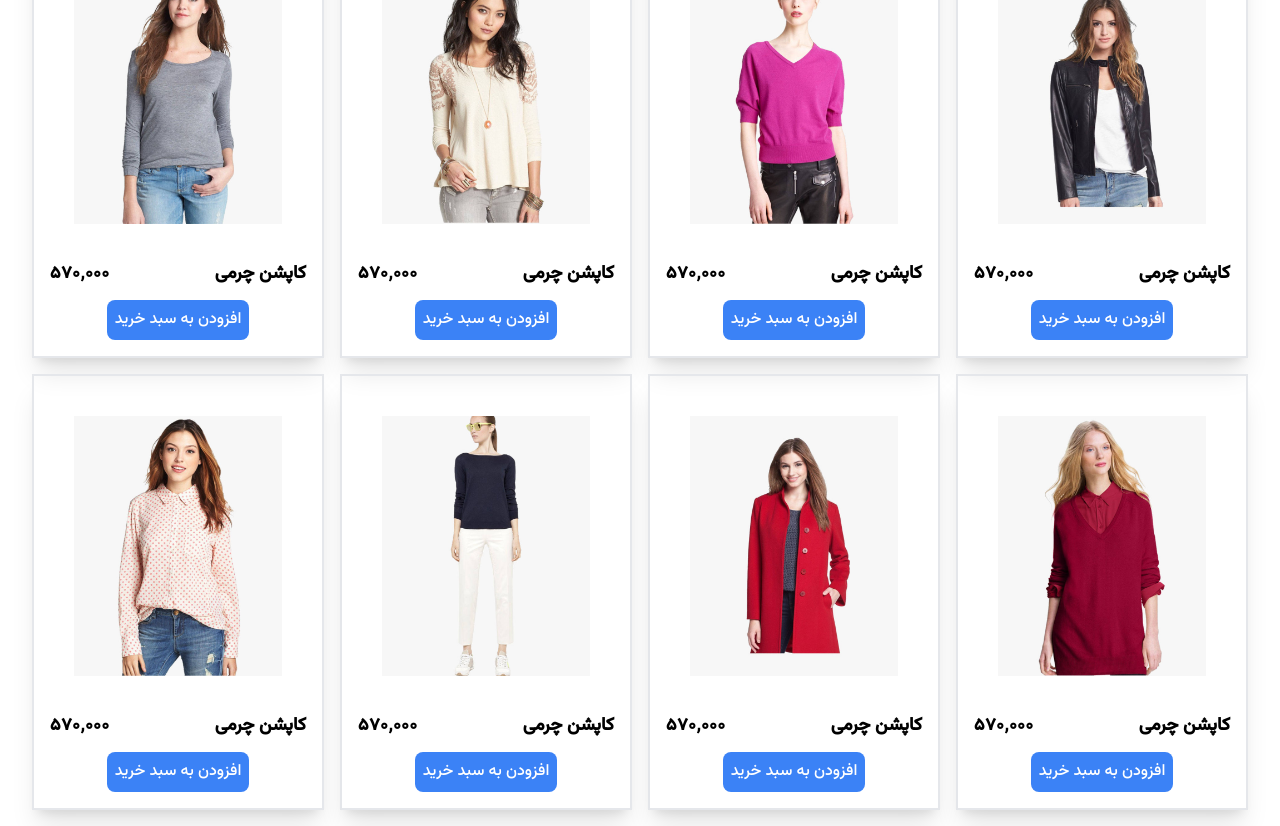
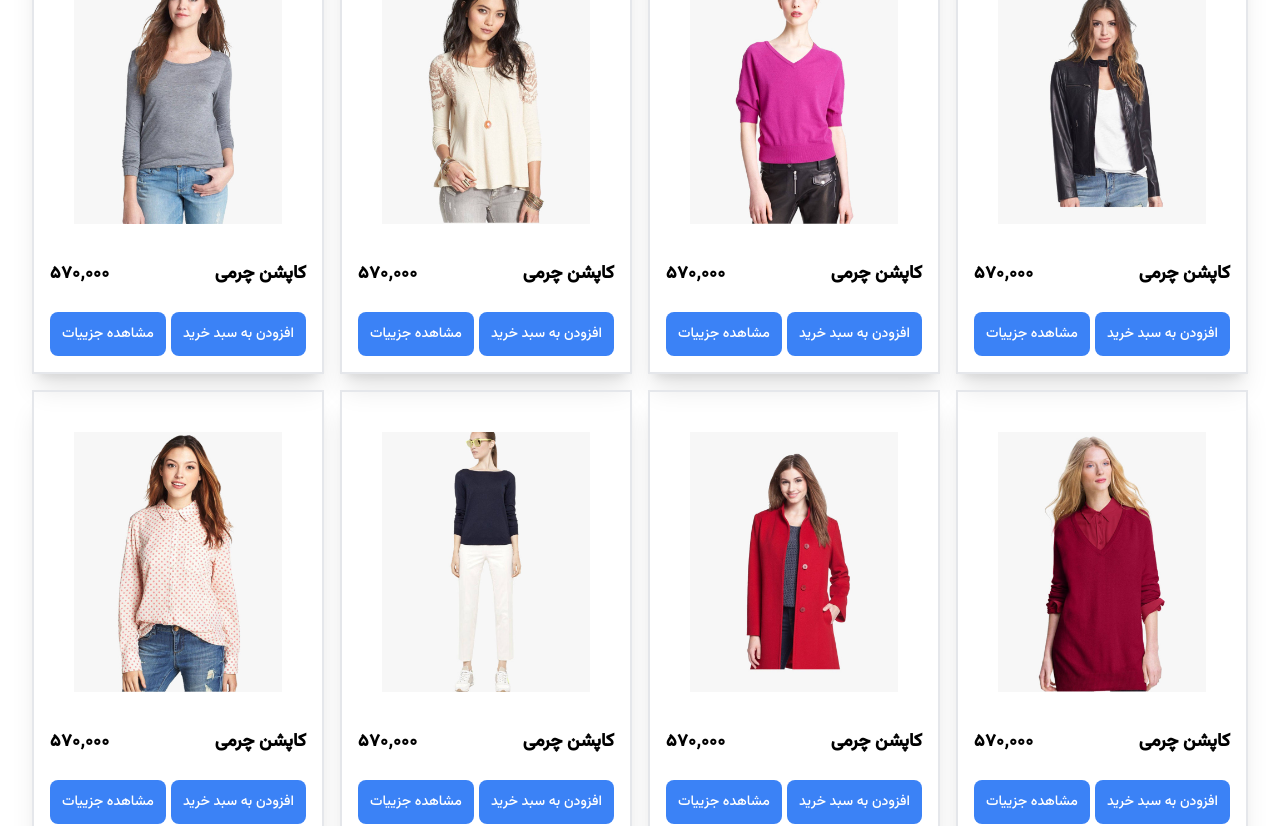
Before and after one commit to Hossein1371za/womenshop-react-tailwind, a React (Create React App) app: page / in a window 1280 px wide. Shown: the part 1343-2169 px from the top of the page. Built offline with nearby package versions, Linux system fonts and the light colour scheme.

Commit message:
details product

```diff
--- a/src/Context.js
+++ b/src/Context.js
@@ -1,5 +1,6 @@
 import React,{createContext,useState} from "react";
 import { productData } from "./componenets/home/product/ProductsData";
+import { useParams } from "react-router-dom";
 
 
 
@@ -7,13 +8,16 @@ import { productData } from "./componenets/home/product/ProductsData";
 export const DataContext = createContext()
 
 export const DataProvider = (props)=>{
+    const {id} = useParams()
     const [products,setProducts] = useState(productData)
+    const product = products.find((item) => item.id !== id);
+    console.log(product)
 
 
 const value={
     products: [products, setProducts],
+    product,
 }
-console.log(products)
 
     return(
         <DataContext.Provider value={value}>
--- a/src/Core.js
+++ b/src/Core.js
@@ -4,6 +4,7 @@ import Home from "./componenets/home/Home";
 import { BrowserRouter, Routes, Route } from "react-router-dom";
 import Footer from "./componenets/footer/Footer";
 import Dress from "./componenets/dress/Dress";
+import Details from "./componenets/home/product/Details";
 
 const Core = () => {
   return (
@@ -12,6 +13,7 @@ const Core = () => {
       <Routes>
         <Route path="/" element={<Home />} />
         <Route path="/dress" element={<Dress />} />
+        <Route path="/products/:id" element={<Details />} />
       </Routes>
       <Footer/>
     </BrowserRouter>
--- a/src/componenets/ProductId.js
+++ /dev/null
@@ -1,9 +0,0 @@
-import React from 'react'
-
-const ProductId = () => {
-  return (
-    <div>ProductId</div>
-  )
-}
-
-export default ProductId
--- a/src/componenets/header/Header.js
+++ b/src/componenets/header/Header.js
@@ -22,7 +22,7 @@ const Header = () => {
           <Link to="/" className="flex items-center justify-center gap-x-4">
             <img
               className="w-[54px] h-[54px] text-primary"
-              src="assets/image/logo.svg"
+              src="/assets/image/logo.svg"
               alt="Logo"
             />
             <h1 className="text-xl font-semibold">مزون زنانه</h1>
--- /dev/null
+++ b/src/componenets/home/product/Details.js
@@ -0,0 +1,18 @@
+// Detail.js
+
+import React, { useContext } from "react";
+import { DataContext } from "../../../Context";
+import formatCurrency from "../../../Util";
+
+const Detail = () => {
+  const value = useContext(DataContext);
+  const product = value.product;
+
+  return (
+    <div >
+
+    </div>
+  );
+};
+
+export default Detail;
--- a/src/componenets/home/product/Products.js
+++ b/src/componenets/home/product/Products.js
@@ -1,24 +1,45 @@
 import React, { useContext } from "react";
 import { DataContext } from "../../../Context";
 import formatCurrency from "../../../Util";
+import { Link } from "react-router-dom";
 
 const Products = () => {
-  const value = useContext(DataContext)
-  const [products, setProducts] = value.products
+  const value = useContext(DataContext);
+  const [products, setProducts] = value.products;
 
   return (
     <div className="container mx-auto mt-[80px]">
-        <h2 className="h1 text-center mb-6">محصولات</h2>
+      <h2 className="h1 text-center mb-6">محصولات</h2>
       <div className="grid grid-cols-1 md:grid-cols-2 xl:grid-cols-4 gap-4">
-        {products.map((item, index) => {
+        {products.map((item) => {
           return (
-            <div className="flex flex-col items-center gap-y-3 p-4 shadow-xl border-2 overflow-hidden" key={index}>
-              <img className="cursor-pointer p-6 hover:scale-125 transition-all duration-300" src={item.img} alt="/" />
+            <div
+              className="flex flex-col items-center gap-y-3 p-4 shadow-xl border-2 overflow-hidden"
+              key={item.id}
+            >
+              <img
+                className="cursor-pointer p-6 hover:scale-110 transition-all duration-300"
+                src={item.img}
+                alt="/"
+              />
               <div className="flex items-center justify-between w-full gap-4">
                 <p className="font-semibold text-lg">{item.title}</p>
                 <p className="text-lg number">{formatCurrency(item.price)}</p>
               </div>
-              <button className="bg-blue-500 text-white hover:bg-blue-600 rounded-lg p-2">افزودن به سبد خرید</button>
+              <div className="flex items-center justify-between w-full mt-3">
+                <Link
+                  className="bg-blue-500 text-white p-3 text-sm hover:text-white hover:bg-blue-600 rounded-lg"
+                  to="/yourBox"
+                >
+                  افزودن به سبد خرید
+                </Link>
+                <Link
+                  className="bg-blue-500 text-white p-3 text-sm hover:text-white hover:bg-blue-600 rounded-lg"
+                  to= {`/products/${item.id}`}
+                >
+                  مشاهده جزییات
+                </Link>
+              </div>
             </div>
           );
         })}
--- a/src/componenets/home/product/ProductsData.js
+++ b/src/componenets/home/product/ProductsData.js
@@ -1,5 +1,6 @@
 export const productData = [
     {
+        id:1,
         img:"/assets/image/products/product1.jpg",
         title:"کاپشن چرمی",
         price:570000,
@@ -8,6 +9,7 @@ export const productData = [
         size:["sm","l","xl"],
     },
     {
+        id:2,
         img:"/assets/image/products/product2.jpg",
         title:"کاپشن چرمی",
         price:570000,
@@ -16,6 +18,7 @@ export const productData = [
         size:["sm","l"],
     },
     {
+        id:3,
         img:"/assets/image/products/product3.jpg",
         title:"کاپشن چرمی",
         price:570000,
@@ -25,6 +28,7 @@ export const productData = [
 
     },
     {
+        id:4,
         img:"/assets/image/products/product4.jpg",
         title:"کاپشن چرمی",
         price:570000,
@@ -34,6 +38,7 @@ export const productData = [
 
     },
     {
+        id:5,
         img:"/assets/image/products/product5.jpg",
         title:"کاپشن چرمی",
         price:570000,
@@ -42,6 +47,7 @@ export const productData = [
         size:["l"],
     },
     {
+        id:6,
         img:"/assets/image/products/product6.jpg",
         title:"کاپشن چرمی",
         price:570000,
@@ -50,6 +56,7 @@ export const productData = [
         size:["s","m","l","xl"],
     },
     {
+        id:7,
         img:"/assets/image/products/product7.jpg",
         title:"کاپشن چرمی",
         price:570000,
@@ -58,6 +65,7 @@ export const productData = [
         size:["s","m","l","xl"],
     },
     {
+        id:8,
         img:"/assets/image/products/product8.jpg",
         title:"کاپشن چرمی",
         price:570000,
```
